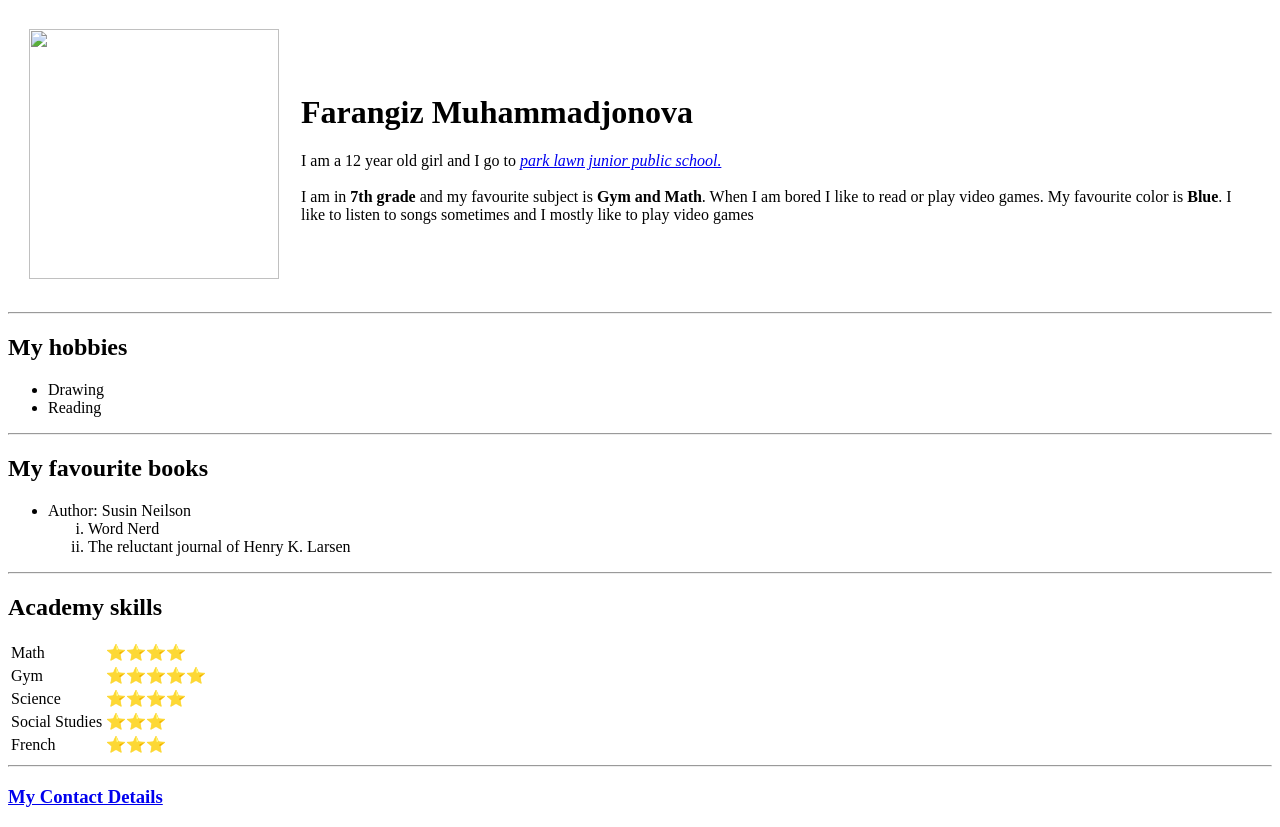
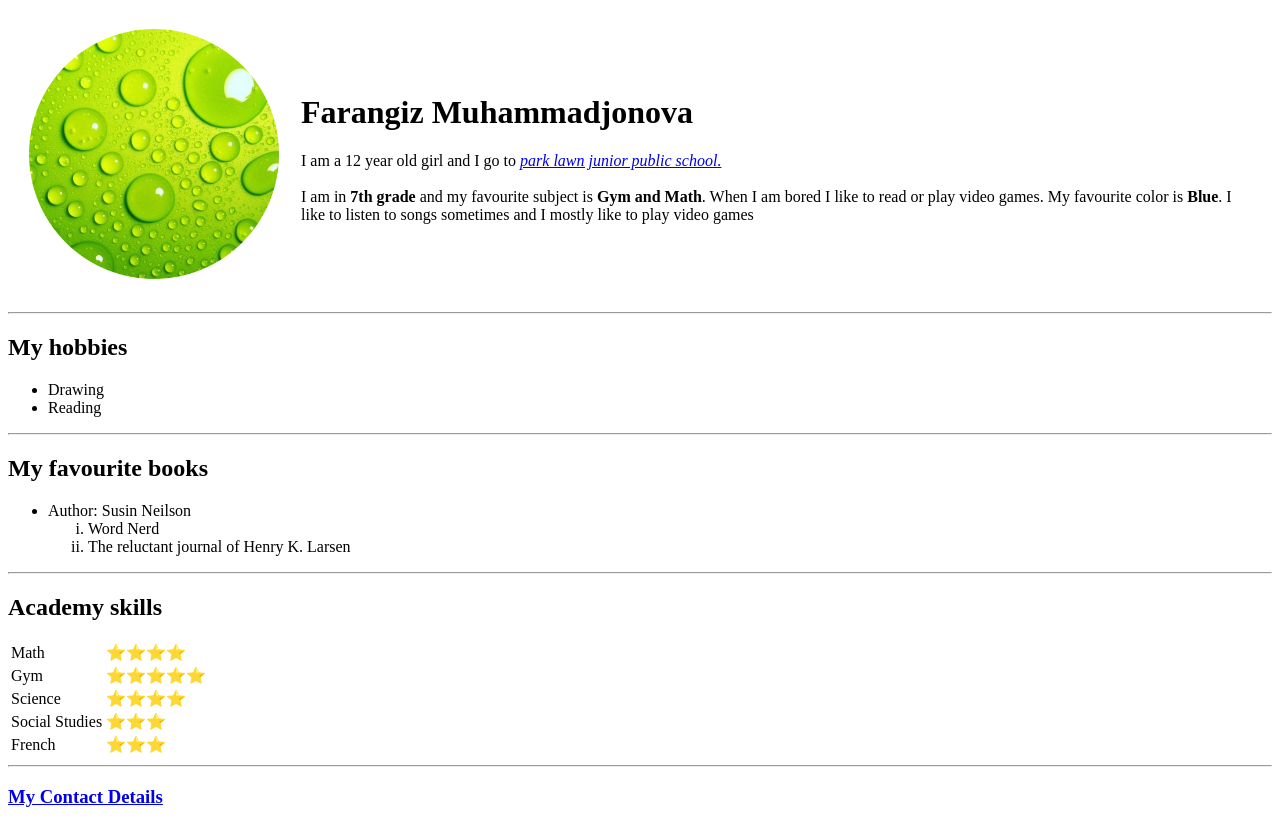
Before and after one commit to Farangiz12/Portfolio, a plain HTML site: page index.html in a window 1280 px wide. Drawn offline with Linux system fonts and the light colour scheme.

Commit message:
Update index.html

```diff
--- a/index.html
+++ b/index.html
@@ -7,7 +7,7 @@
 <body>
 	<table cellspacing="20">
 		<tr>
-			<td><img src="image/croped_waterdrops.png" width="250" height="250"></td>
+			<td><img src="croped_waterdrops.png" width="250" height="250"></td>
 		<td>
 			<h1> Farangiz Muhammadjonova</h1>
 	<p>I am a 12 year old girl and I go to <em><a href="https://schoolweb.tdsb.on.ca/parklawn/">park lawn junior public school.</a></em><br> <br>I am in <strong>7th grade</strong> and my favourite subject is <strong>Gym and Math</strong>. When I am bored I like to read or play video games. My favourite color is <strong>Blue</strong>. I like to listen to songs sometimes and I mostly like to play video games</p>
```
